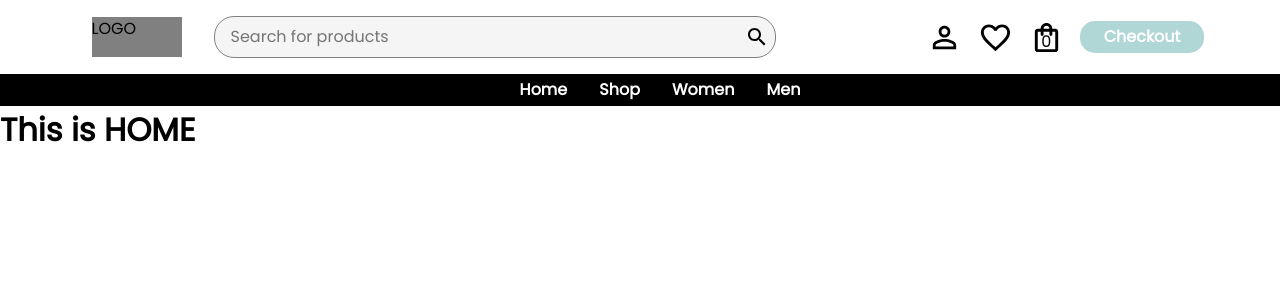
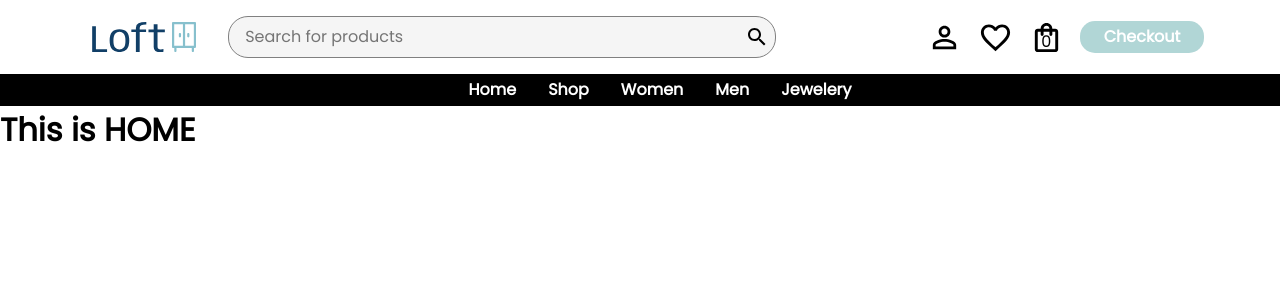
Before and after one commit to Spaceflyy/shoppingCart, a React (Vite) app: page / in a window 1280 px wide. Shown: the top 300 px of the page. Built offline with nearby package versions, Linux system fonts and the light colour scheme.

Commit message:
got data from api / display on screen

```diff
--- a/src/Shop.jsx
+++ b/src/Shop.jsx
@@ -1,3 +1,21 @@
+import { useState, useEffect } from "react";
+import { json } from "react-router-dom";
+import ProductGrid from "./components/productGrid/ProductGrid";
+
 export default function Shop() {
-	return <h1>This is SHOP</h1>;
+	const [products, setProduct] = useState([]);
+
+	useEffect(() => {
+		fetch("https://fakestoreapi.com/products")
+			.then((res) => res.json())
+			.then((json) => {
+				setProduct(json);
+			});
+	}, []);
+
+	return (
+		<>
+			{products.length > 0 ? <ProductGrid prods={products} /> : <h1>LOADING</h1>}
+		</>
+	);
 }
--- a/src/components/navBar/NavBar.jsx
+++ b/src/components/navBar/NavBar.jsx
@@ -16,6 +16,9 @@ export default function NavBar() {
 				<Link className={styles.hover}>
 					<li> Men </li>
 				</Link>
+				<Link className={styles.hover}>
+					<li> Jewelery </li>
+				</Link>
 			</ul>
 		</nav>
 	);
--- /dev/null
+++ b/src/components/productGrid/GridStyles.module.css
@@ -0,0 +1,5 @@
+.grid {
+	display: grid;
+	grid-template-columns: repeat(auto-fill, minmax(200px, 1fr));
+	gap: 2rem;
+}
--- /dev/null
+++ b/src/components/productGrid/ProductGrid.jsx
@@ -0,0 +1,16 @@
+import styles from "./GridStyles.module.css";
+
+export default function ProductGrid({ prods }) {
+	return (
+		<div className={styles.grid}>
+			{prods.map((item) => {
+				return (
+					<div key={item.id}>
+						<p>{item.title}</p>
+						<img src={item.image} alt="" />
+					</div>
+				);
+			})}
+		</div>
+	);
+}
--- a/src/components/searchBar/SearchBar.jsx
+++ b/src/components/searchBar/SearchBar.jsx
@@ -8,7 +8,7 @@ export default function SearchBar({ items }) {
 	return (
 		<div className={styles.topBar}>
 			<div className={styles.searchContainer}>
-				<div className={styles.logoPlaceholder}>LOGO</div>
+				<img className={styles.logoPlaceholder} src="src/assets/logo.svg"></img>
 				<label htmlFor="search" className={styles.visuallyhidden}>
 					Search for products:
 				</label>
--- a/src/components/searchBar/SearchBarStyles.module.css
+++ b/src/components/searchBar/SearchBarStyles.module.css
@@ -5,9 +5,8 @@
 }
 
 .logoPlaceholder {
-	background-color: grey;
-	height: 40px;
-	width: 90px;
+	height: 30px;
+	width: auto;
 }
 
 .searchContainer {
--- a/src/main.jsx
+++ b/src/main.jsx
@@ -12,7 +12,6 @@ const router = createBrowserRouter([
 		element: <App />,
 		children: [
 			{ index: true, element: <Home /> },
-
 			{ path: "shop", element: <Shop /> },
 		],
 	},
```
Also changed, not shown: src/assets/logo.svg (added).
